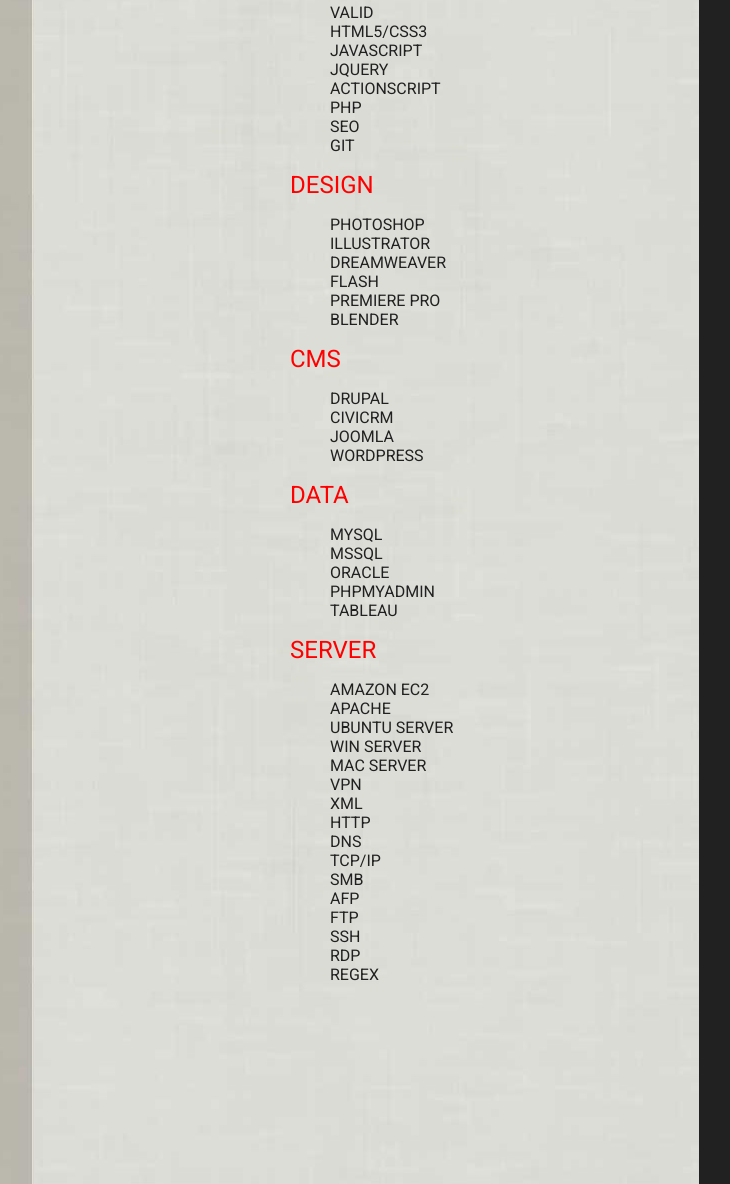
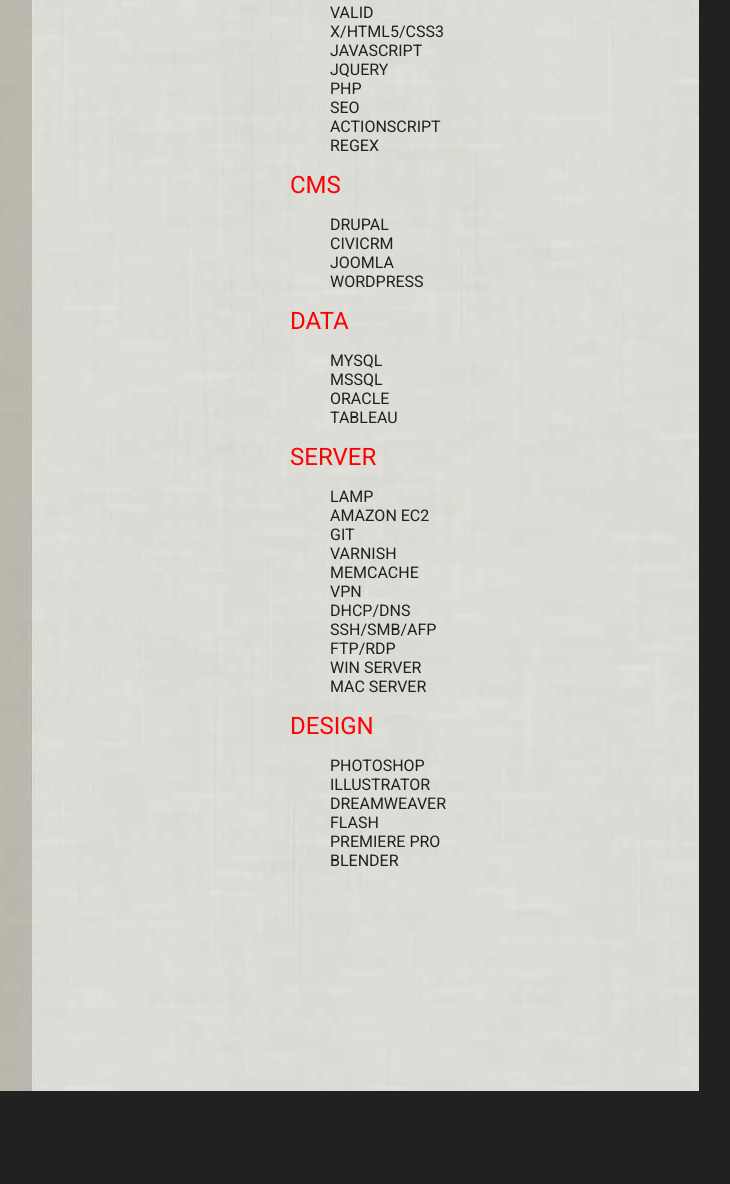
Before and after one commit to jansmath3/tjjansma, a plain HTML site: page index.html in a window 1280 px wide. Shown: the part 3059-4243 px from the top of the page, without its empty margins (301-1031 px from the left). After the commit the page ends 4150 px from the top, so only its background shows below. Drawn offline with Linux system fonts and the light colour scheme.

Commit message:
Changes to Qualifications and Resume

```diff
--- a/index.html
+++ b/index.html
@@ -94,22 +94,13 @@
                         </ul>
                 <div class="tooltitle">Web</div>
                 	<ul class="tool">
-						<li>Valid HTML5/CSS3</li>
+						<li>Valid X/HTML5/CSS3</li>
 						<li>Javascript</li>
                         <li>Jquery</li>
-                        <li>ActionScript</li>
                         <li>PHP</li>
                         <li>SEO</li>
-                        <li>GIT</li>
-                        </ul>
-                <div class="tooltitle">Design</div>
-                	<ul class="tool">
-                    	<li>Photoshop</li>
-                        <li>Illustrator</li>
-                        <li>Dreamweaver</li>
-                        <li>Flash</li>
-                        <li>Premiere Pro</li>
-                        <li>Blender</li>
+                        <li>ActionScript</li>
+                        <li>REGEX</li>
                         </ul>
                 <div class="tooltitle">CMS</div>
                 	<ul class="tool">
@@ -123,27 +114,30 @@
                     	<li>MySQL</li>
                         <li>MSSQL</li>
                         <li>Oracle</li>
-                        <li>PHPMyAdmin</li>
                         <li>Tableau</li>
                         </ul>
 				<div class="tooltitle">Server</div>
                 	<ul class="tool">
-                    	<li>Amazon EC2</li>
-                        <li>Apache</li>
-                        <li>Ubuntu Server</li>
+                        <li>LAMP</li>
+                        <li>Amazon EC2</li>
+                        <li>GIT</li>
+                        <li>Varnish</li>
+                        <li>Memcache</li>
+                        <li>VPN</li>
+                        <li>DHCP/DNS</li>
+                        <li>SSH/SMB/AFP</li>
+                        <li>FTP/RDP</li>
                         <li>Win Server</li>
                         <li>Mac Server</li>
-                        <li>VPN</li>
-                        <li>XML</li>
-                        <li>HTTP</li>
-                        <li>DNS</li>
-                        <li>TCP/IP</li>
-                        <li>SMB</li>
-                        <li>AFP</li>
-                        <li>FTP</li>
-                        <li>SSH</li>
-                        <li>RDP</li>
-                        <li>REGEX</li>
+                        </ul>
+				<div class="tooltitle">Design</div>
+                	<ul class="tool">
+                    	<li>Photoshop</li>
+                        <li>Illustrator</li>
+                        <li>Dreamweaver</li>
+                        <li>Flash</li>
+                        <li>Premiere Pro</li>
+                        <li>Blender</li>
                         </ul>
 				</div>
 			</div>
--- a/style.css
+++ b/style.css
@@ -35,7 +35,7 @@ a[title]:hover{
 
 #content {
 	width: 1000px;
-	height: 4350px;
+	height: 4150px;
 	overflow: hidden;
 	background: url(images/bkg.jpg) no-repeat;
 	color: #212121;
```
